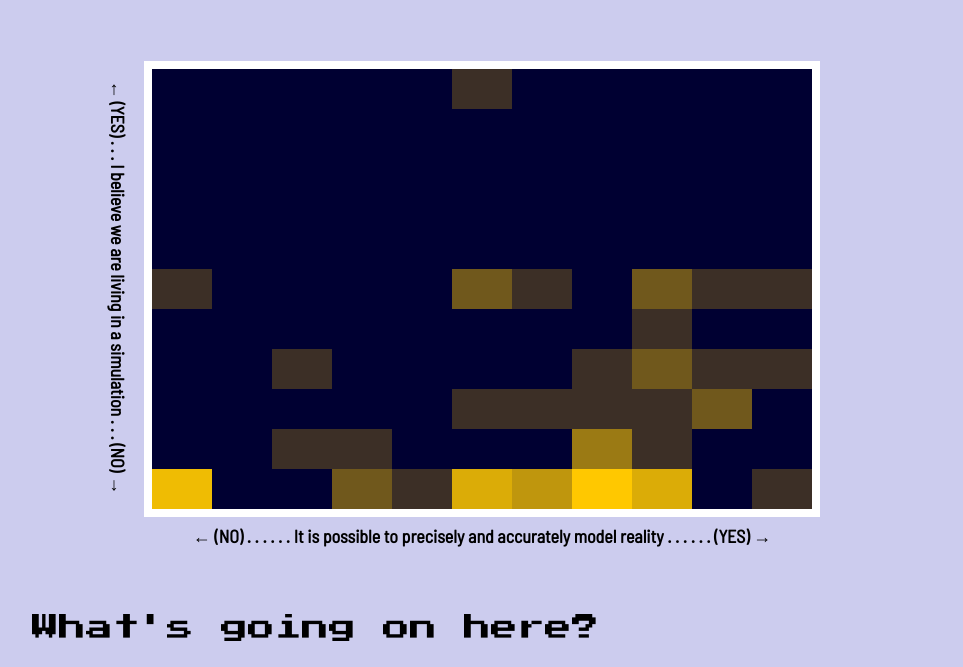
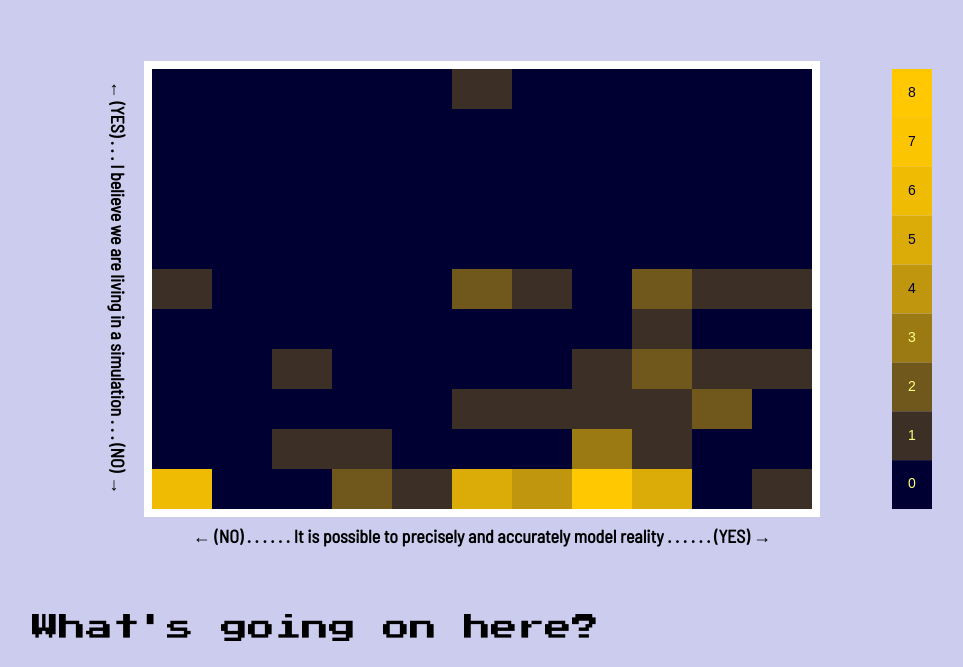
Before and after one commit to scottpdo/simsurvey, a plain HTML site: page index.html in a window 1280 px wide. Shown: the part 125-792 px from the top of the page, without its empty margins (158-1121 px from the left). Drawn offline with Linux system fonts and the light colour scheme.

Commit message:
include # of respondents

```diff
--- a/draw.js
+++ b/draw.js
@@ -1,5 +1,8 @@
 const canvas = document.getElementById('canvas');
 const context = canvas.getContext('2d');
+
+const colors = document.getElementById('colors');
+const colorsContext = colors.getContext('2d');
 
 const HEIGHT = 11 * 40;
 const WIDTH = 11 * 60;
@@ -8,6 +11,9 @@ const TILE_WIDTH = WIDTH / 11;
 
 canvas.width = WIDTH;
 canvas.height = HEIGHT;
+
+colors.width = 40;
+colors.height = HEIGHT;
 
 const rand = (x) => {
   return x + 0.9 * (Math.random() - 0.5);
@@ -48,10 +54,10 @@ RESULTS.forEach(result => {
 });
 
 // now get range of Heatmap
-let max = -Infinity;
+let maxVal = -Infinity;
 
 Object.values(Heatmap).forEach(value => {
-  if (value > max) max = value;
+  if (value > maxVal) maxVal = value;
 });
 
 let visibleResult = null;
@@ -95,26 +101,15 @@ let onMouseMove = (e) => {
 canvas.addEventListener('mousemove', onMouseMove);
 canvas.addEventListener('mouseleave', () => statements.style.display = 'none');
 
-let draw = (result, i) => {
-
-  context.beginPath();
-  context.arc(result.x, result.y, 20, 0, 2 * Math.PI);
-  context.fill();
-  context.closePath();
-
-  if (dist(mouse, result) < 8) visibleResult = result;
-};
-
 const map = (val, min, max) => {
   return min + val * (max - min);
 };
 
 const ease = t => t * (2 - t);
+const dark = [0, 0, 50];        // [r, g, b]
+const light = [255, 200, 0];    // same
 
 let render = () => {
-
-  const dark = [0, 0, 50];
-  const light = [255, 200, 0];
 
   // reset
   visibleResult = null;
@@ -129,7 +124,7 @@ let render = () => {
     const x = displayX(coords.x);
     const y = displayY(coords.y);
 
-    let val = Heatmap[key] / max;
+    let val = Heatmap[key] / maxVal;
     val = ease(val); // bump it up a little
 
     const arr = light.map((n, i) => Math.round(map(val, dark[i], n)));
@@ -141,6 +136,25 @@ let render = () => {
 
   }
 
+  let i = 0;
+  for (let i = 0; i <= maxVal; i++) {
+
+    const height = HEIGHT / (maxVal + 1);
+    let color = light.map((n, j) => Math.round(map(ease(i / maxVal), dark[j], n)));
+    console.log(color.reduce((a, b) => a + b));
+    let textColor = 'rgb(' + (color.reduce((a, b) => a + b) < 300 ? light.map(n => n + 127) : dark).join(',') + ')';
+
+    color = 'rgb(' + color.join(',') + ')';
+    colorsContext.fillStyle = color;
+    colorsContext.fillRect(0, HEIGHT - (i * height) - height, 40, height);
+
+    colorsContext.fillStyle = textColor;
+    colorsContext.font = '14px sans-serif';
+    colorsContext.textAlign = 'center';
+    colorsContext.textBaseline = 'middle';
+    colorsContext.fillText(i, 20, HEIGHT - (i * height) - height / 2);
+  }
+
   // window.requestAnimationFrame(render, 100);
 };
 
--- a/index.html
+++ b/index.html
@@ -16,6 +16,7 @@
 
       <div class="canvas-container">
         <canvas id="canvas"></canvas>
+        <canvas id="colors"></canvas>
       </div>
 
       <h2>What's going on here?</h2>
--- a/style.css
+++ b/style.css
@@ -94,6 +94,13 @@ h1, h2, h3, h4, h5, h6 {
   content: "hello!";
 }
 
+#colors {
+  display: block;
+  position: absolute;
+  top: 0;
+  right: 0;
+}
+
 #statements {
   background: #fff;
   position: fixed;
```
